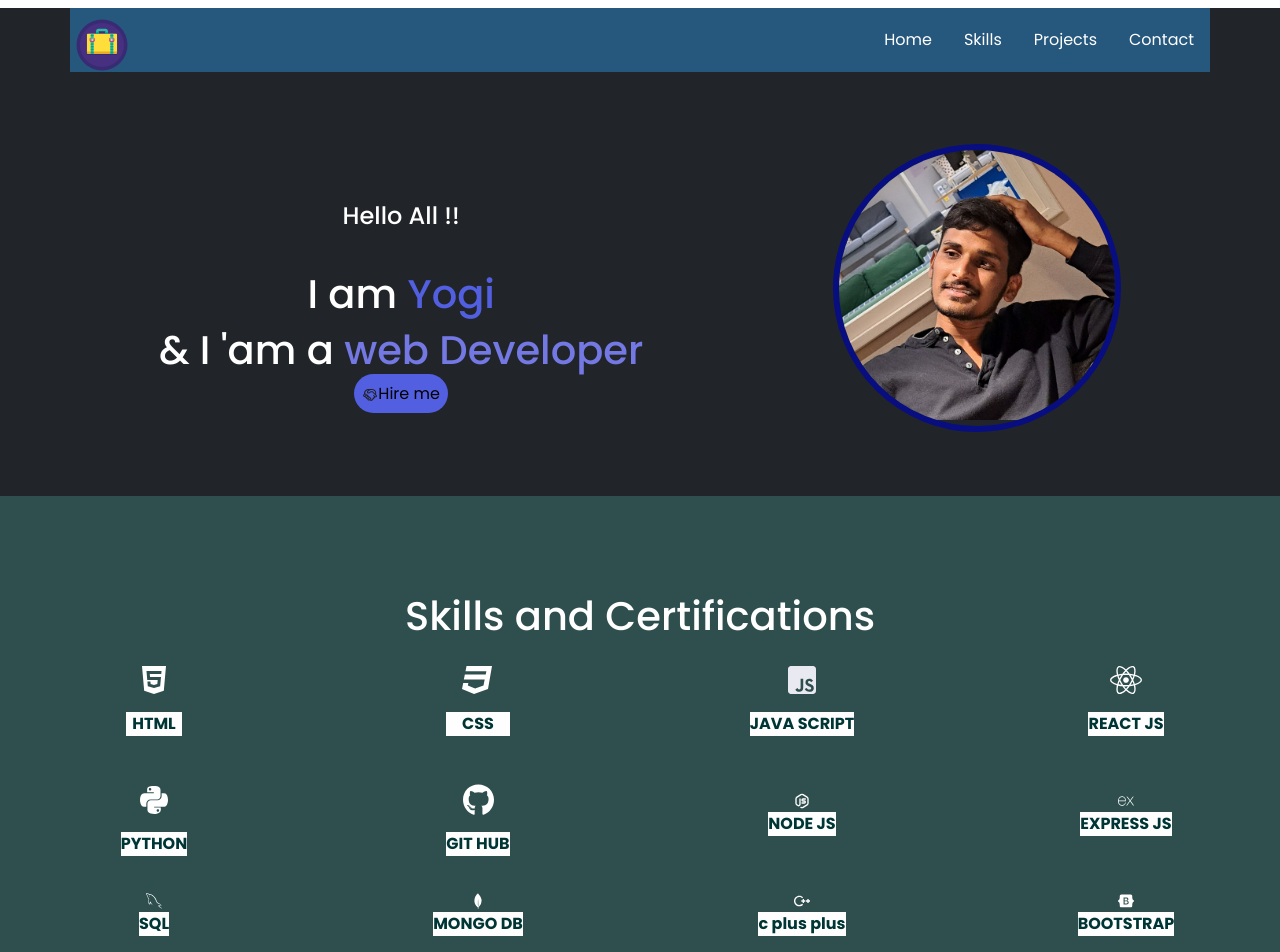
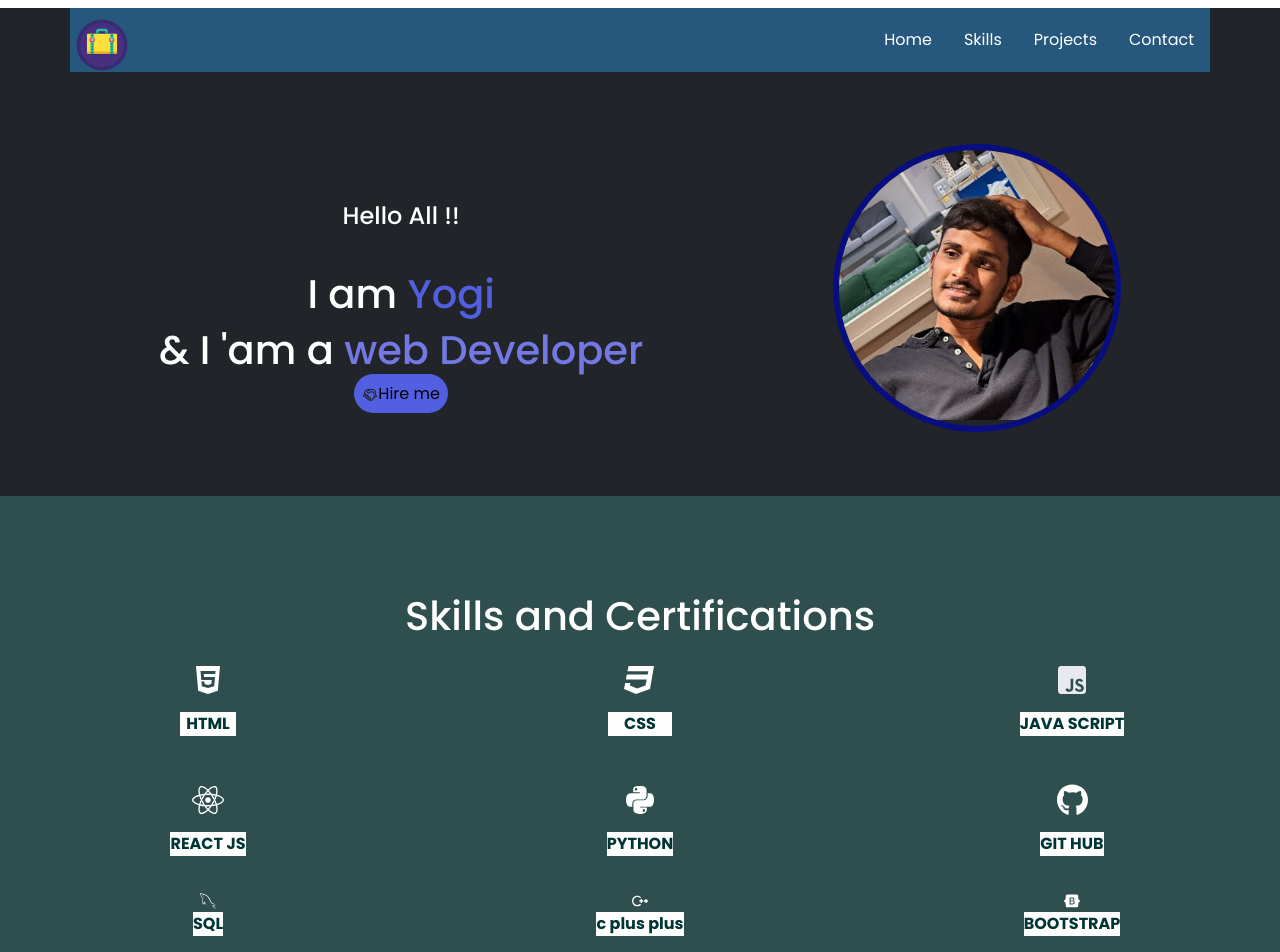
Before and after one commit to yogeshwar1108/portfolio, a React (Create React App) app: page / in a window 1280 px wide. Shown: the top 952 px of the page. Built offline with nearby package versions, Linux system fonts and the light colour scheme.

Commit message:
skills updated

```diff
--- a/src/components/Skills.css
+++ b/src/components/Skills.css
@@ -30,7 +30,7 @@ p{
 }
 .grid-container {
   display: grid;
-  grid-template-columns: repeat(4, 1fr);
+  grid-template-columns: repeat(3, 1fr);
   gap: 1rem;
   justify-items: center;
   align-items: center;
--- a/src/components/Skills.js
+++ b/src/components/Skills.js
@@ -109,27 +109,24 @@ function Skills() {
           </span>
           {/* <div className="container"> */}
             {/* <div className="d-flex justify-content-evenly m-3 flex-wrap"> */}
-              <div>
-                {/* Node JS icon */}
+              {/* <div>
                 <TbBrandNodejs className="icons" />
                 <p>NODE JS</p>
               </div>
               <div>
                 <SiExpress/>
                 <p>EXPRESS JS</p>
-              </div>
+              </div> */}
               <div>
                 {/* SQL icon */}
                 <GrMysql className="icons" />
                 <p>SQL</p>
               </div>
-              <div>
-                {/* MongoDB icon */}
+              {/* <div>
                 <SiMongodb className="icons" />
                 <p>MONGO DB</p>
-              </div>
+              </div> */}
               <div>
-                {/* C++ icon */}
                 <CgCPlusPlus className="icons" />
                 <p>c plus plus</p>
               </div>
@@ -137,9 +134,7 @@ function Skills() {
                 <SiBootstrap/>
                 <p>BOOTSTRAP</p>
               </div>
-            {/* </div> */}
-          {/* </div> */}
-        {/* </div> */}
+
       </div>
       <section className="photos d-flex justify-content-center flex-wrap">
         <img id="img" src={c0} alt="c0" />
```
